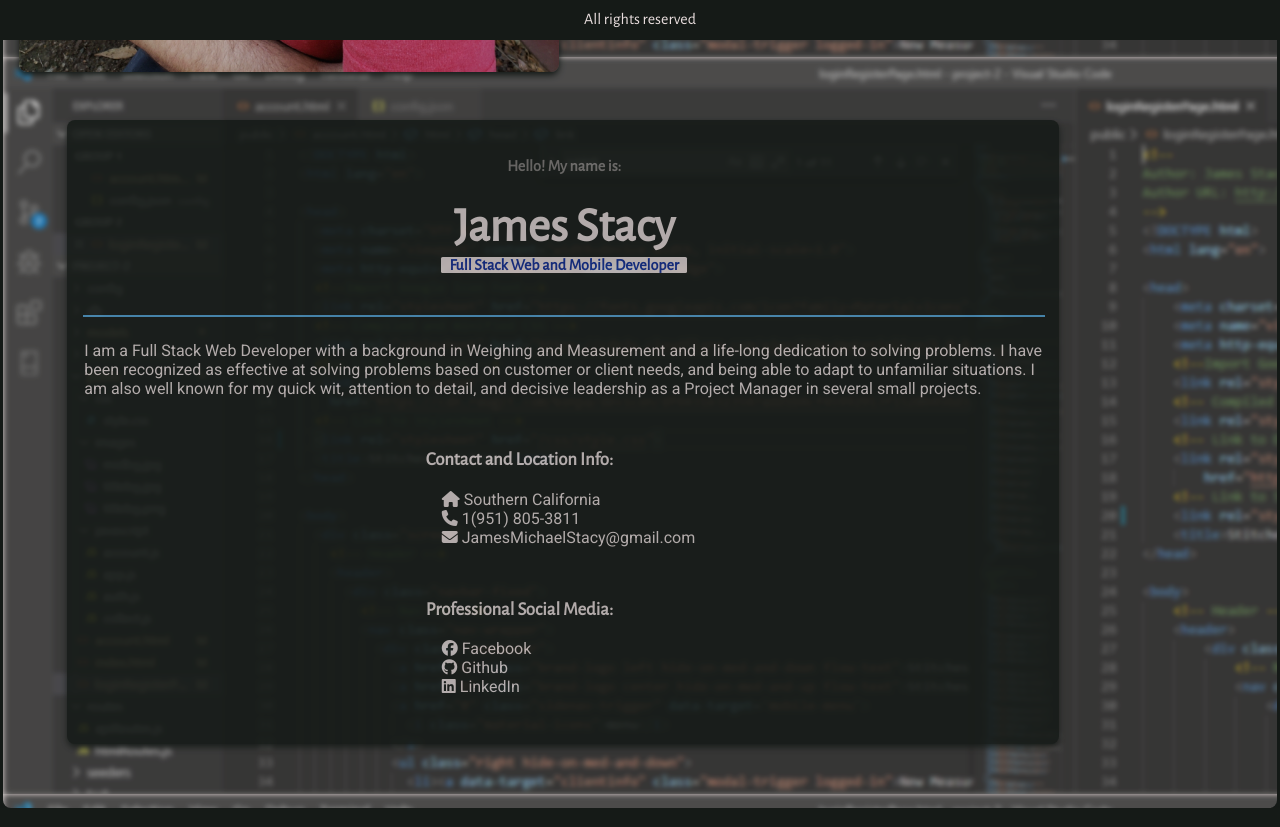
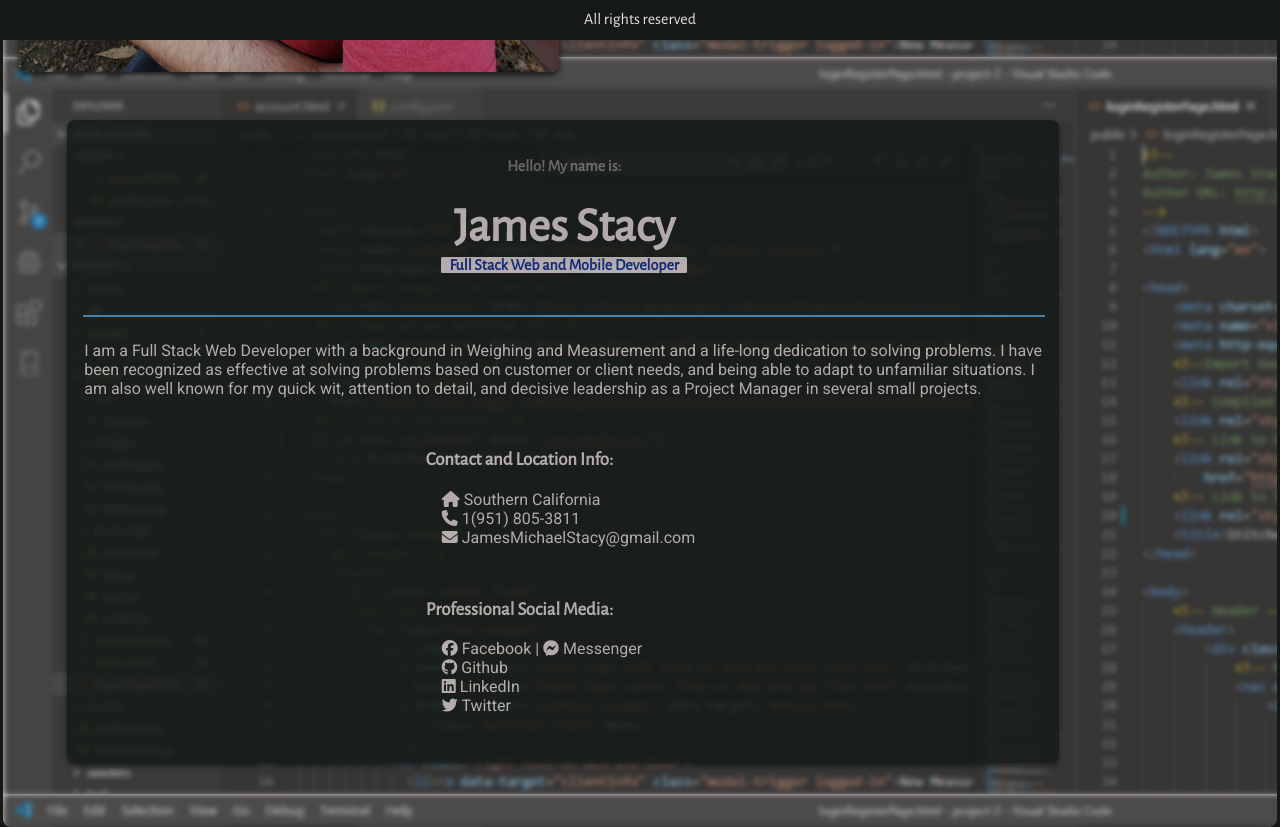
Before and after one commit to SirHexxus/personal-info, a React (Create React App) app in the folder client/: page /about in a window 1280 px wide. Shown: the part 760-1587 px from the top of the page. Built offline with nearby package versions, Linux system fonts and the light colour scheme.

Commit message:
set links on about page to open in new tab

```diff
--- a/client/src/components/index/personalText/PersonalText.js
+++ b/client/src/components/index/personalText/PersonalText.js
@@ -29,7 +29,10 @@ export default function PersonalText() {
 					<i className='fas fa-phone' /> 1(951) 805-3811
 				</li>
 				<li>
-					<a href='mailto:jamesmichaelstacy@gmail.com'>
+					<a
+						href='mailto:jamesmichaelstacy@gmail.com'
+						target='_blank'
+					>
 						<i className='fas fa-envelope' />{' '}
 						JamesMichaelStacy@gmail.com
 					</a>
@@ -38,18 +41,36 @@ export default function PersonalText() {
 			<ul className='list social'>
 				<h3>Professional Social Media:</h3>
 				<li>
-					<a href='https://www.facebook.com/jmswebdesigns/'>
+					<a
+						href='https://www.facebook.com/jmswebdesigns/'
+						target='_blank'
+					>
 						<i className='fab fa-facebook' /> Facebook
+					</a>
+					{'  '}| {'  '}
+					<a href='https://m.me/jmswebdesigns' target='_blank'>
+						<i className='fab fa-facebook-messenger' /> Messenger
 					</a>
 				</li>
 				<li>
-					<a href='https://github.com/SirHexxus'>
+					<a href='https://github.com/SirHexxus' target='_blank'>
 						<i className='fab fa-github' /> Github
 					</a>
 				</li>
 				<li>
-					<a href='https://www.linkedin.com/in/james-m-stacy'>
+					<a
+						href='https://www.linkedin.com/in/james-m-stacy'
+						target='_blank'
+					>
 						<i className='fab fa-linkedin' /> LinkedIn
+					</a>
+				</li>
+				<li>
+					<a
+						href='https://twitter.com/JamesSt77096668'
+						target='_blank'
+					>
+						<i className='fab fa-twitter' /> Twitter
 					</a>
 				</li>
 			</ul>
--- a/client/src/components/index/personalText/_PersonalText.scss
+++ b/client/src/components/index/personalText/_PersonalText.scss
@@ -8,7 +8,9 @@ ul {
 
 .personal {
 	margin: 5rem;
-	min-width: 40rem;
+	height: auto;
+	width: auto;
+	min-width: 25rem;
 	max-width: 60rem;
 }
 
```
